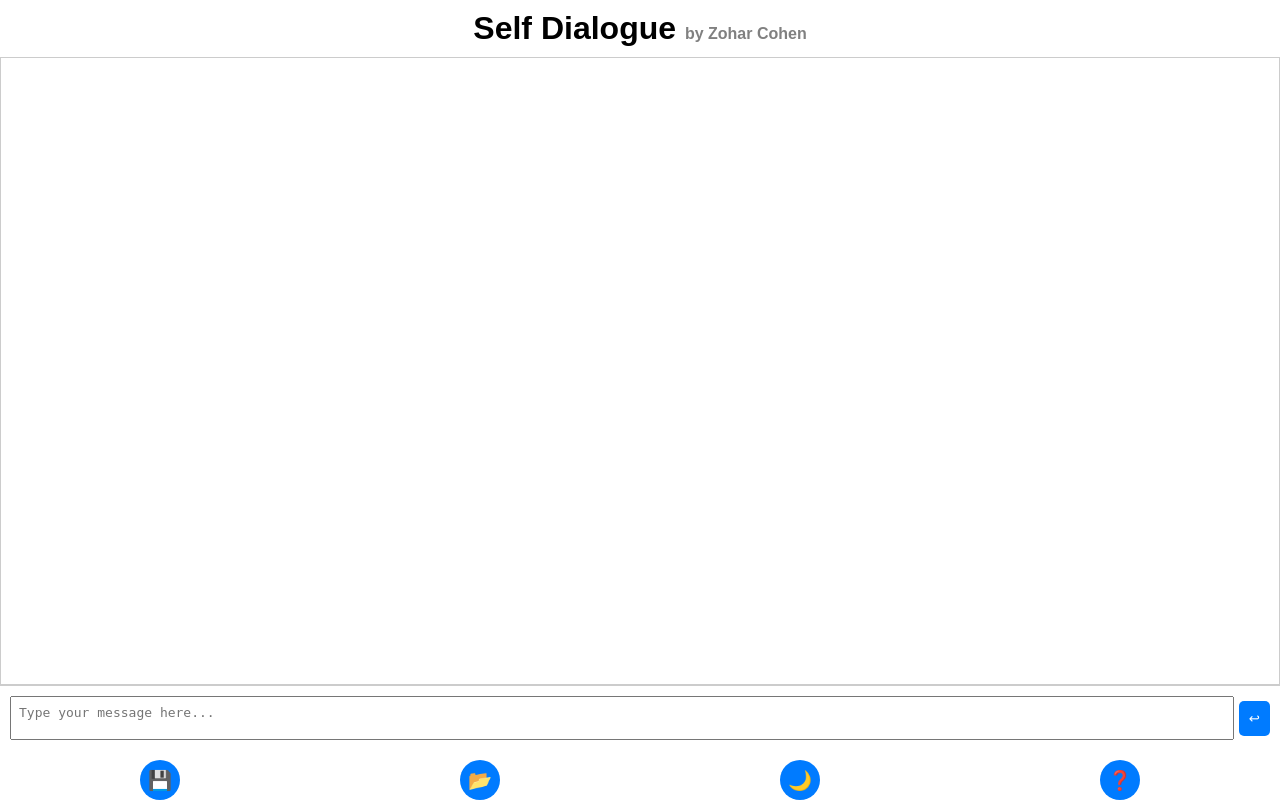
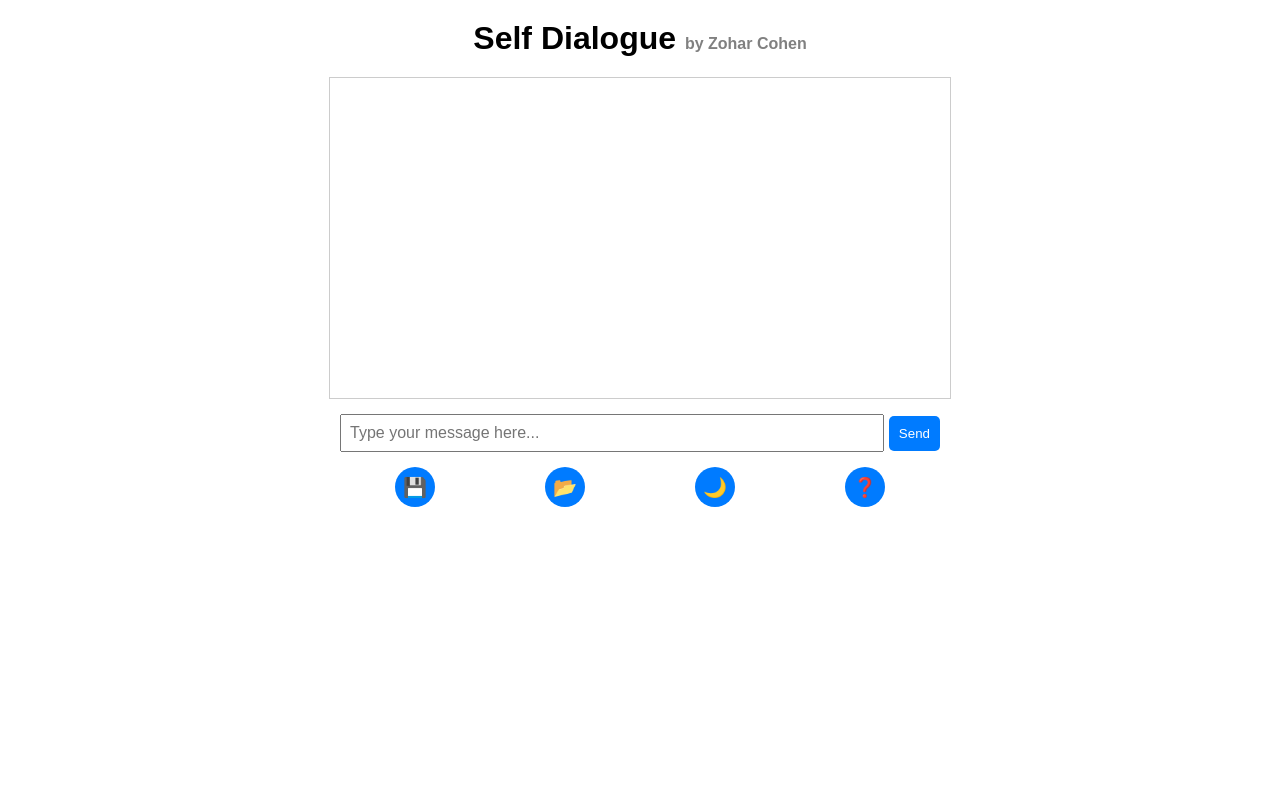
Before and after one commit to 20har/self_dialogue, a Flask app: page / in a window 1280 px wide. Run offline with Flask 3, Linux system fonts and the light colour scheme.

Commit message:
Reverted to Layout1 for stable functionality

```diff
--- a/templates/index.html
+++ b/templates/index.html
@@ -21,29 +21,27 @@
             box-sizing: border-box;
             display: flex;
             flex-direction: column;
-            height: 100vh; /* Full viewport height */
+            align-items: center;
+            justify-content: flex-start;
             background-color: var(--background-color);
             color: var(--text-color);
+            height: 100vh;
         }
 
         h1 {
             text-align: center;
-            margin: 10px 0;
-        }
-
-        #chat-container {
-            flex: 1;
-            display: flex;
-            flex-direction: column;
-            overflow: hidden;
+            margin: 20px 0;
         }
 
         #chat-box {
-            flex: 1;
             border: 1px solid #ccc;
             padding: 10px;
+            width: 90%;
+            max-width: 600px;
+            height: 300px;
             overflow-y: auto;
             background-color: var(--background-color);
+            margin-bottom: 15px;
         }
 
         .bubble {
@@ -73,17 +71,15 @@
         #input-container {
             display: flex;
             align-items: center;
-            padding: 10px;
-            border-top: 1px solid #ccc;
-            background-color: var(--background-color);
+            width: 90%;
+            max-width: 600px;
+            margin-bottom: 10px;
         }
 
         #user-input {
             flex: 1;
             padding: 8px;
             font-size: 1em;
-            height: 2em;
-            resize: none;
         }
 
         #send-button {
@@ -99,7 +95,8 @@
         #actions-container {
             display: flex;
             justify-content: space-around;
-            margin-top: 10px;
+            width: 90%;
+            max-width: 600px;
         }
 
         .action-button {
@@ -113,6 +110,7 @@
             display: flex;
             align-items: center;
             justify-content: center;
+            margin: 5px;
             font-size: 1.2em;
         }
 
@@ -126,14 +124,12 @@
         Self Dialogue
         <small style="font-size: 16px; color: gray;">by Zohar Cohen</small>
     </h1>
-    <div id="chat-container">
-        <div id="chat-box">
-            <!-- Chat messages will appear here -->
-        </div>
-        <div id="input-container">
-            <textarea id="user-input" placeholder="Type your message here..." dir="ltr"></textarea>
-            <button id="send-button" onclick="sendMessage()">↩</button>
-        </div>
+    <div id="chat-box">
+        <!-- Chat messages will appear here -->
+    </div>
+    <div id="input-container">
+        <input type="text" id="user-input" placeholder="Type your message here..." dir="ltr">
+        <button id="send-button" onclick="sendMessage()">Send</button>
     </div>
     <div id="actions-container">
         <button class="action-button" onclick="downloadChat()">💾</button>
@@ -184,7 +180,7 @@
         }
 
         document.getElementById("user-input").addEventListener("keypress", function (event) {
-            if (event.key === "Enter" && !event.shiftKey) {
+            if (event.key === "Enter") {
                 event.preventDefault();
                 sendMessage();
             }
```
